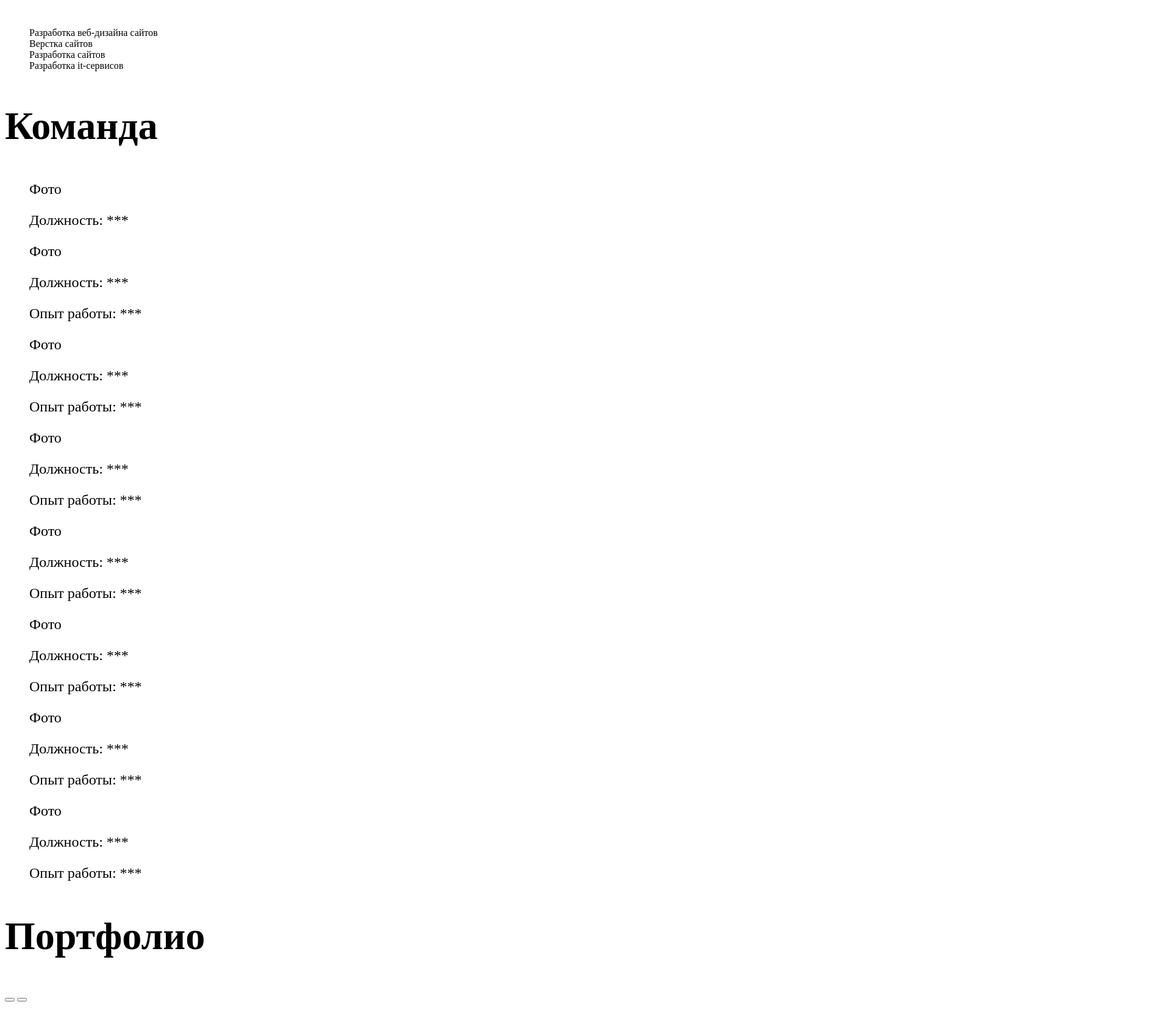
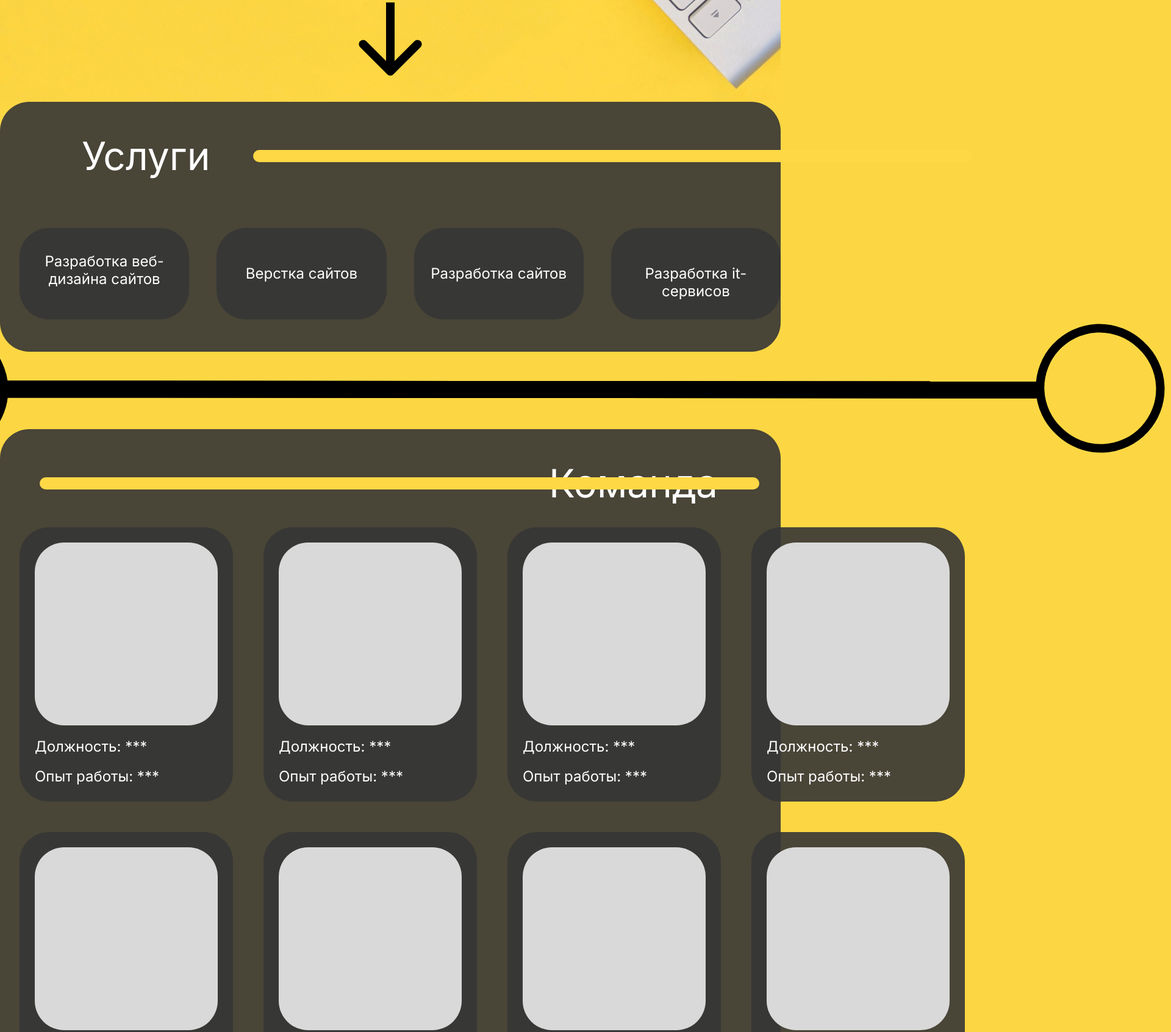
Before and after one commit to timurjumaniyazow/polyweb, a website: page src/index.html in a window 1280 px wide. Shown: the part 974-2667 px from the top of the page at 61% size, 1920 px wide, since content can reach past the window. Drawn offline with nearby package versions, Linux system fonts and the light colour scheme; files that its build step writes are made by us from their sources; files whose address does not match are found by name.

Commit message:
team section done

```diff
--- a/src/index.html
+++ b/src/index.html
@@ -5,6 +5,10 @@
     <meta http-equiv="X-UA-Compatible" content="IE=edge">
     <meta name="viewport" content="width=device-width, initial-scale=1.0">
     <title>PolyWeb agency</title>
+    <link rel="stylesheet" href="css/reboot.css">
+    <link rel="preconnect" href="https://fonts.googleapis.com">
+    <link rel="preconnect" href="https://fonts.gstatic.com" crossorigin>
+    <link href="https://fonts.googleapis.com/css2?family=Inter:wght@300;400&display=swap" rel="stylesheet">
     <link rel="stylesheet" href="css/style.min.css">
 </head>
 <body>
@@ -20,75 +24,76 @@
                     <li><a class="header__list__item" href="#">Контакты</a></li>
                 </ul>
             </nav>
-            <div class="about">
-                <h1>PolyWeb Agency</h1>
-                <div class="line"></div>
-                <h3>Студенческая веб-студия Polyweb Agency. Мы учимся и работаем. Работаем для вас и ваших сайтов.</h3>
+            <div class="header__about">
+                <h1 class="header__about__title">PolyWeb Agency</h1>
+                <div class="header__about__line"></div>
+                <h3 class="header__about__text">Студенческая веб-студия Polyweb Agency. <br> Мы учимся и работаем. Работаем для вас <br> и ваших сайтов.</h3>
             </div>
-            <button><img src="img/icons/Arrow.svg" alt="arrow"></button>
+            <button class="header__down"><img src="img/icons/Arrow.svg" alt="arrow"></button>
         </div>
     </header>
     <main>
-        <section>
-            <div class="container">
-                    <h2>Услуги</h2>
-                    <ul>
-                        <li>Разработка веб-дизайна сайтов</li>
-                        <li>Верстка сайтов</li>
-                        <li>Разработка сайтов</li>
-                        <li>Разработка it-сервисов</li>
-                    </ul>
+        <section class="services">
+            <div class="container services__container">
+                <h2 class="services__title">Услуги</h2>
+                <ul class="services__list">
+                    <li class="services__list__item">Разработка веб- <br> дизайна сайтов</li>
+                    <li class="services__list__item">Верстка сайтов</li>
+                    <li class="services__list__item">Разработка сайтов</li>
+                    <li class="services__list__item">Разработка it-сервисов</li>
+                </ul>
             </div>
         </section>
-        <section>
-            <div class="container">
-                    <h2>Команда</h2>
-                    <ul>
-                        <li>
-                            <p>Фото</p>
-                            <p>Должность: ***</p>
-                            <p></p>
+        <div class="line"></div>
+        <section class="team">
+            <div class="container team__container">
+                    <h2 class="team__title">Команда</h2>
+                    <ul class="team__list">
+                        <li class="team__list__item">
+                            <div class="team__list__item__photo"></div>
+                            <p class="team__list__item__job">Должность: ***</p>
+                            <p class="team__list__item__exp">Опыт работы: ***</p>
                         </li>
-                        <li>
-                            <p>Фото</p>
-                            <p>Должность: ***</p>
-                            <p>Опыт работы: ***</p>
+                        <li class="team__list__item">
+                            <div class="team__list__item__photo"></div>
+                            <p class="team__list__item__job">Должность: ***</p>
+                            <p class="team__list__item__exp">Опыт работы: ***</p>
                         </li>
-                        <li>
-                            <p>Фото</p>
-                            <p>Должность: ***</p>
-                            <p>Опыт работы: ***</p>
+                        <li class="team__list__item">
+                            <div class="team__list__item__photo"></div>
+                            <p class="team__list__item__job">Должность: ***</p>
+                            <p class="team__list__item__exp">Опыт работы: ***</p>
                         </li>
-                        <li>
-                            <p>Фото</p>
-                            <p>Должность: ***</p>
-                            <p>Опыт работы: ***</p>
+                        <li class="team__list__item">
+                            <div class="team__list__item__photo"></div>
+                            <p class="team__list__item__job">Должность: ***</p>
+                            <p class="team__list__item__exp">Опыт работы: ***</p>
                         </li>
-                        <li>
-                            <p>Фото</p>
-                            <p>Должность: ***</p>
-                            <p>Опыт работы: ***</p>
+                        <li class="team__list__item">
+                            <div class="team__list__item__photo"></div>
+                            <p class="team__list__item__job">Должность: ***</p>
+                            <p class="team__list__item__exp">Опыт работы: ***</p>
                         </li>
-                        <li>
-                            <p>Фото</p>
-                            <p>Должность: ***</p>
-                            <p>Опыт работы: ***</p>
+                        <li class="team__list__item">
+                            <div class="team__list__item__photo"></div>
+                            <p class="team__list__item__job">Должность: ***</p>
+                            <p class="team__list__item__exp">Опыт работы: ***</p>
                         </li>
-                        <li>
-                            <p>Фото</p>
-                            <p>Должность: ***</p>
-                            <p>Опыт работы: ***</p>
+                        <li class="team__list__item">
+                            <div class="team__list__item__photo"></div>
+                            <p class="team__list__item__job">Должность: ***</p>
+                            <p class="team__list__item__exp">Опыт работы: ***</p>
                         </li>
-                        <li>
-                            <p>Фото</p>
-                            <p>Должность: ***</p>
-                            <p>Опыт работы: ***</p>
+                        <li class="team__list__item">
+                            <div class="team__list__item__photo"></div>
+                            <p class="team__list__item__job">Должность: ***</p>
+                            <p class="team__list__item__exp">Опыт работы: ***</p>
                         </li>
                     </ul>
             </div>
         </section>
-        <section>
-            <div class="container">
+        <section class="portfolio">
+            <div class="container portfolio__container">
                 <h2>Портфолио</h2>
                 <ul>
                     <li></li>
--- a/src/sass/blocks/_header.scss
+++ b/src/sass/blocks/_header.scss
@@ -1,25 +1,31 @@
 .header{
-    background: url('../img/bg/header.jpg')  center;
-    padding: 50px 130px 0;
+    background: url('../img/bg/header.jpg')  center center/cover  no-repeat;
+    max-width: 1920px;
+    padding-top: 50px;
+    padding-bottom: 42px;
     &__nav{
+        margin: 0 auto;
         max-width: 1660px;
         max-height: 120px;
         background: #363636;
         border-radius: 48px;
         display: flex;
+        align-items: center;
+        padding-left: 20px;
+        gap: 109px;
         &__logo{
             max-width: 232px;
             max-height: 67px;
-            margin: 27px 20px;
         }
         &__button{
         background: #ABABAB;
         border-radius: 20px;
         width: 360px;
         height: 90px;
-        margin: 15px 89px;
+        margin: 15px 0;
         font-weight: 400;
         font-size: 32px;
+        color: black;
         }
     }
     &__container{
@@ -27,7 +33,7 @@
     }
     &__list{
         display: flex;
-        margin: 40px 120px 40px 20px;
+        margin: 40px 127px auto auto;
         align-items: center;
         text-align: center;
         gap: 45px;
@@ -40,4 +46,37 @@
             }
         }
     }
+    &__about{
+        margin: 0 auto;
+        height: 490px;
+        max-width: 1240px;
+        background: rgba(54, 54, 54, 0.9);
+        border-radius: 48px;
+        margin-top: 130px;
+        padding: 28px 116px 0 117px;
+        &__title{
+            line-height: 155px;
+        }
+        &__line{
+            margin: 0 auto;
+            width: calc(100%);
+            height: 0px;
+            border: 1px solid #FFFFFF;
+            margin-top: 35px;
+        }
+        &__text{
+            margin-top: 35px;
+            text-align: left;
+            font-weight: 300;
+            line-height: 58px;
+            color: #FFFFFF;
+        }
+    }
+    &__down{
+        display: block;
+        margin: 0 auto;
+        border: none;
+        background: none;
+        margin-top: 187px;
+    }
 }
--- /dev/null
+++ b/src/sass/blocks/_line.scss
@@ -0,0 +1,33 @@
+.line{
+    display: block;
+    margin: 0 auto;
+    margin-top: 48px;
+    position: relative;
+    width: 1712px;
+    height: 0px;
+    background: #000;
+    border: 14px solid #000000;
+    transform: rotate(0.04deg);
+    &::after{
+        content: '';
+        position: absolute;
+        left: calc(-212.32px);
+        top: calc(-208.6px / 2);
+        width: 212.32px;
+        height: 208.6px;
+        border: 14px solid #000000;
+        border-radius: 209.5px;
+        transform: rotate(42.67deg);
+    }
+    &::before{
+        content: '';
+        position: absolute;
+        right: -212.32px;
+        top: -107px;
+        width: 212.32px;
+        height: 208.6px;
+        border: 14px solid #000000;
+        border-radius: 209.5px;
+        transform: rotate(42.67deg);
+    }
+}
--- /dev/null
+++ b/src/sass/blocks/_services.scss
@@ -0,0 +1,50 @@
+.services{
+    background: $bg-color;
+    &__container{
+        max-width: 1660px;
+        min-height: 410px;
+        background: rgba(54, 54, 54, 0.9);
+        border-radius: 48px;
+        padding-top: 50px;
+    }
+    &__title{
+        line-height: 77px;
+        margin-left: 134px;
+        position: relative;
+        &::after{
+            display: block;
+            position: absolute;
+            top: 50%;
+            transform: translateY(-50%);
+            left: 281px;
+            content: '';
+            width: 1180px;
+            height: 20px;
+            background: #FFD845;
+            border-radius: 48px;
+        }
+    }
+    &__list{
+        margin: 0 auto;
+        display: flex;
+        gap: 45px;
+        margin-top: 80px;
+        justify-content: center;
+
+        &__item{
+            display: block;
+            width: 350px;
+            height: 150px;
+            text-align: center;
+            font-weight: 400;
+            font-size: 24px;
+            line-height: 29px;
+            background: rgba(54, 54, 54, 0.9);
+            border-radius: 48px;
+            padding: 60px 0 61px;
+            &:nth-child(1){
+                padding: 40px 0;
+            }
+        }
+    }
+}
--- /dev/null
+++ b/src/sass/blocks/_team.scss
@@ -0,0 +1,57 @@
+.team{
+    margin-top: 51px;
+    &__container{
+        max-width: 1660px;
+        min-height: 410px;
+        background: rgba(54, 54, 54, 0.9);
+        border-radius: 48px;
+        padding-top: 50px;
+        padding-bottom: 61px;
+    }
+    &__title{
+        text-align: right;
+        line-height: 77px;
+        margin-right: 103px;
+        position: relative;
+        &::after{
+            display: block;
+            position: absolute;
+            top: 50%;
+            transform: translateY(-50%);
+            left: 65px;
+            content: '';
+            width: 1180px;
+            height: 20px;
+            background: #FFD845;
+            border-radius: 48px;
+        }
+    }
+    &__list{
+        margin-top: 34px;
+        display: grid;
+        grid-template: repeat(2, 450px) / repeat(4, 350px);
+        grid-auto-rows: 280px;
+        row-gap: 40px;
+        grid-gap: 50px;
+        &__item{
+            padding: 25px;
+            width: 350px;
+            height: 450px;
+            background: rgba(54, 54, 54, 0.9);
+            border-radius: 48px;
+            &__photo{
+                margin: 0 auto;
+                width: 300px;
+                height: 300px;
+                background: #D9D9D9;
+                border-radius: 48px;
+            }
+            &__job, &__exp{
+                font-weight: 400;
+                font-size: 24px;
+                line-height: 29px;
+                margin-top: 20px;
+            }
+        }
+    }
+}
--- a/src/sass/style.scss
+++ b/src/sass/style.scss
@@ -1,14 +1,20 @@
 @import 'base/variables';
-@import 'base/mixins';
-@import 'base/animations';
-
-
+*{
+    font-family: 'Inter', sans-serif;
+    color: white;
+}
+body{
+    background: $bg-color;
+    margin: 0 auto;
+}
 h1{
     font-size: 128px;
     color: white;
+    font-weight: 300;
 }
 h2{
     font-size: 64px;
+    font-weight: 400;
 }
 h3{
     font-size: 48px;
@@ -19,8 +25,16 @@ p{
 ul{
     list-style-type: none;
 }
+.container{
+    margin: 0 auto;
+}
+@import 'base/mixins';
+@import 'base/animations';
 
 
 
 
 @import 'blocks/header';
+@import 'blocks/services';
+@import 'blocks/line';
+@import 'blocks/team';
```
Also changed, not shown: dist/css/reboot.css (added), dist/css/style.min.css, dist/index.html.
